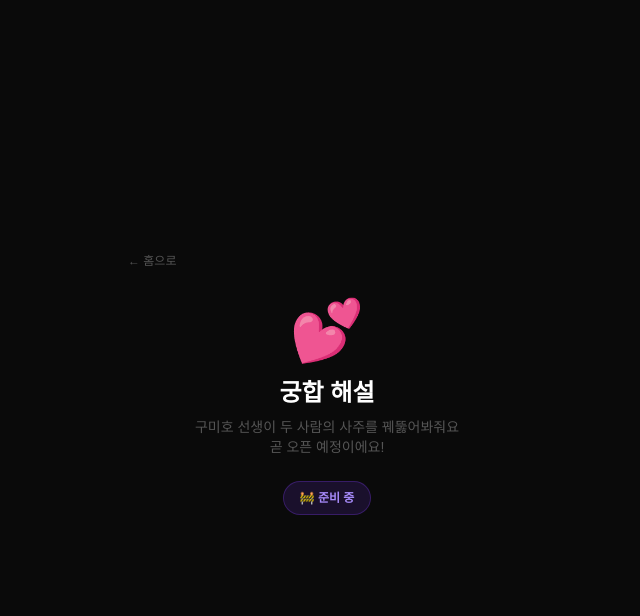
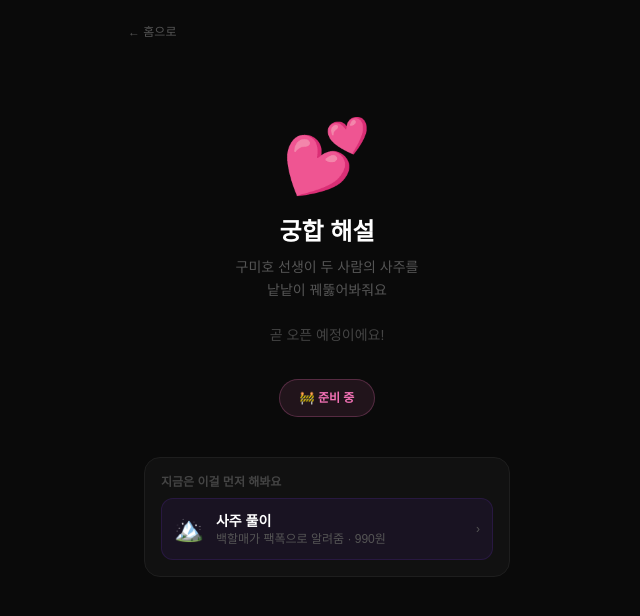
Before and after one commit to younglinam0222-rgb/sajuya, a Next.js app: page /gunghap in a window 1280 px wide. Shown: the top 616 px of the page, without its empty margins (313-953 px from the left). Built offline with nearby package versions, Linux system fonts and the light colour scheme.

Commit message:
Update page.tsx

```diff
--- a/app/gunghap/page.tsx
+++ b/app/gunghap/page.tsx
@@ -3,13 +3,34 @@ import Link from 'next/link'
 
 export default function GunghapPage() {
   return (
-    <div className="bg-[#0a0a0a] min-h-screen text-white max-w-[430px] mx-auto pb-8 flex flex-col items-center justify-center px-4">
-      <Link href="/" className="text-xs text-[#555] mb-8 self-start">← 홈으로</Link>
-      <div className="text-6xl mb-4">💕</div>
-      <div className="text-2xl font-black mb-2">궁합 해설</div>
-      <div className="text-sm text-[#555] text-center mb-6">구미호 선생이 두 사람의 사주를 꿰뚫어봐줘요<br/>곧 오픈 예정이에요!</div>
-      <div className="px-4 py-2 rounded-full text-xs font-bold" style={{background:'rgba(124,58,237,0.15)',color:'#a78bfa',border:'1px solid rgba(124,58,237,0.3)'}}>
-        🚧 준비 중
+    <div className="bg-[#0a0a0a] min-h-screen text-white max-w-[430px] mx-auto pb-8">
+      <div className="px-4 py-6">
+        <Link href="/" className="text-xs text-[#555] mb-6 block">← 홈으로</Link>
+      </div>
+      <div className="flex flex-col items-center justify-center px-8 pt-8">
+        <div className="text-7xl mb-6">💕</div>
+        <div className="text-2xl font-black mb-2 text-center">궁합 해설</div>
+        <div className="text-sm text-[#555] text-center leading-relaxed mb-8">
+          구미호 선생이 두 사람의 사주를<br />낱낱이 꿰뚫어봐줘요<br /><br />
+          <span className="text-[#444]">곧 오픈 예정이에요!</span>
+        </div>
+        <div className="px-5 py-2.5 rounded-full text-xs font-bold mb-10"
+          style={{ background: 'rgba(244,114,182,.1)', color: '#f472b6', border: '1px solid rgba(244,114,182,.25)' }}>
+          🚧 준비 중
+        </div>
+        <div className="w-full rounded-2xl p-4" style={{ background: '#111', border: '1px solid #1e1e1e' }}>
+          <div className="text-xs font-bold text-[#444] mb-2">지금은 이걸 먼저 해봐요</div>
+          <Link href="/saju"
+            className="flex items-center gap-3 py-3 px-3 rounded-xl"
+            style={{ background: 'rgba(124,58,237,.08)', border: '1px solid rgba(124,58,237,.15)' }}>
+            <span className="text-2xl">🏔️</span>
+            <div>
+              <div className="text-sm font-bold text-white">사주 풀이</div>
+              <div className="text-xs text-[#555]">백할매가 팩폭으로 알려줌 · 990원</div>
+            </div>
+            <span className="ml-auto text-[#555] text-xs">›</span>
+          </Link>
+        </div>
       </div>
     </div>
   )
```
